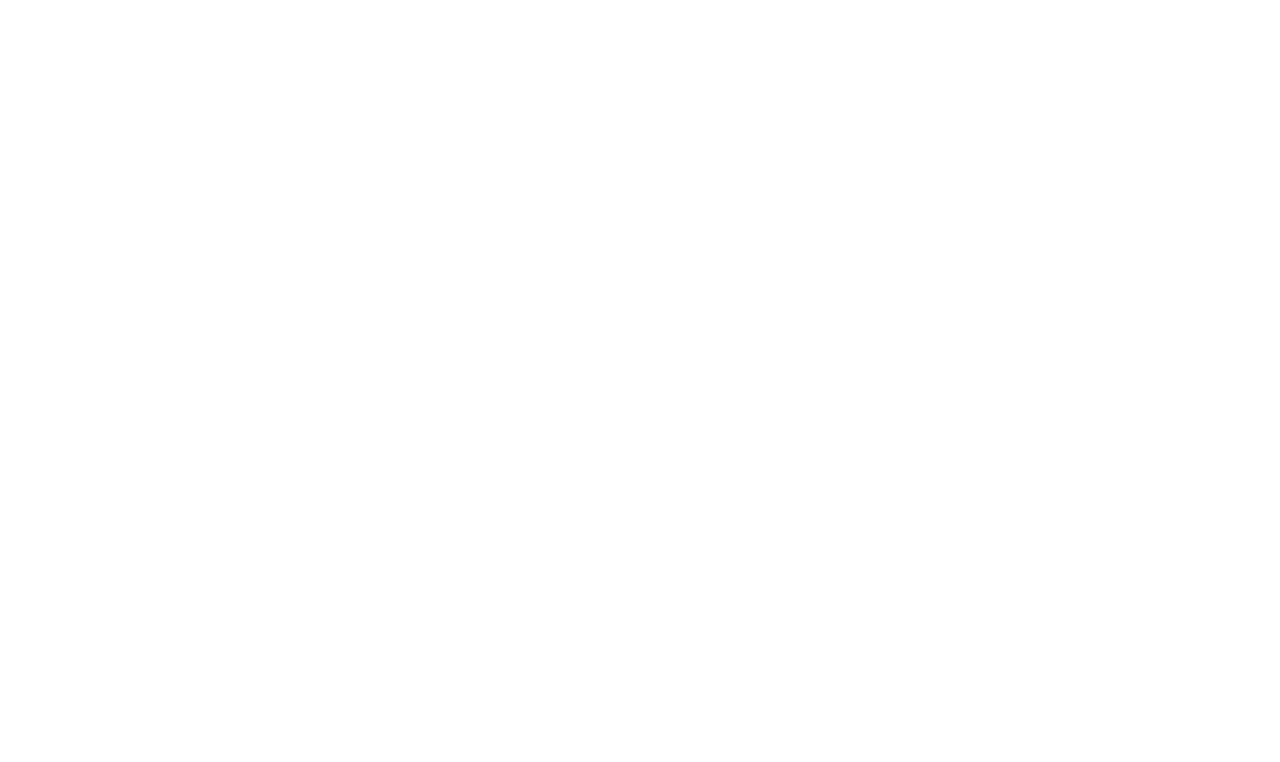
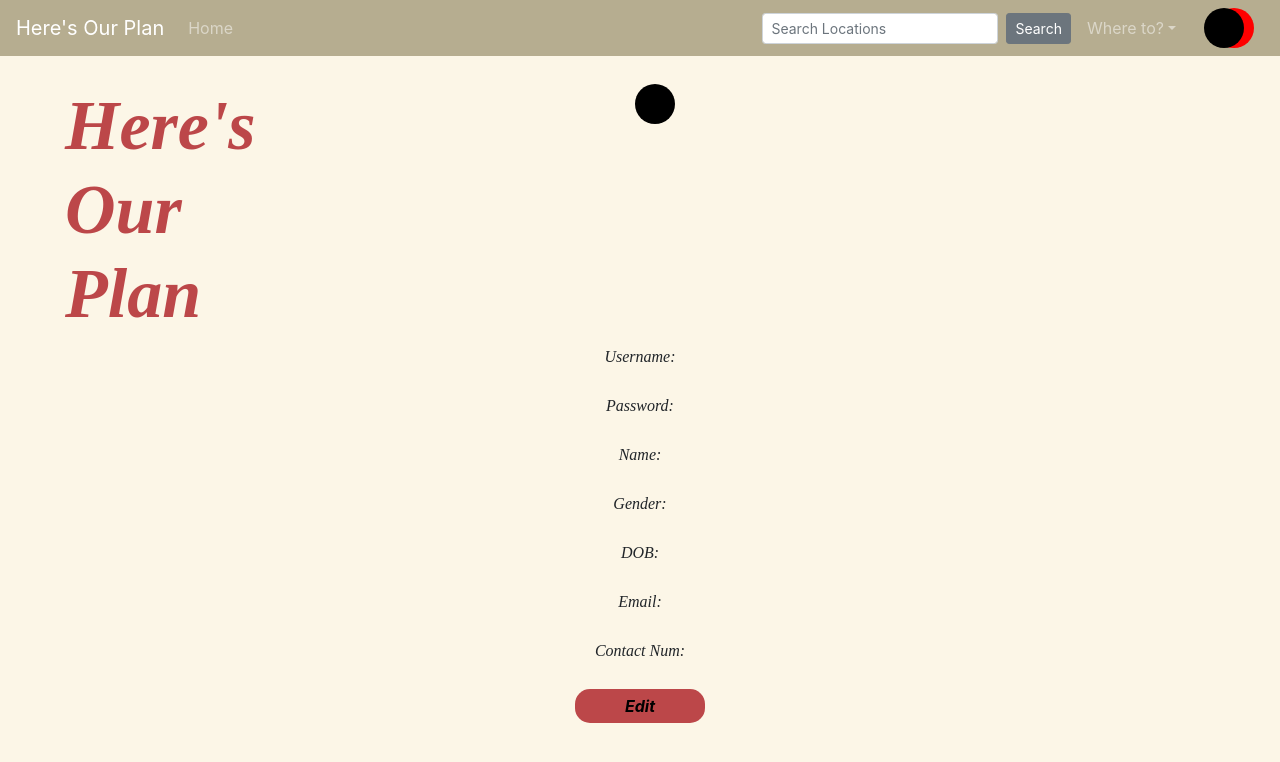
Before and after one commit to HeresOurPlan/frontend, a Nuxt app: page /profilePage in a window 1280 px wide. Before the commit this address had no page. Shown: the top 762 px of the page. Built offline with nearby package versions, Linux system fonts and the light colour scheme.

Commit message:
profilePage.vue
not finished

```diff
--- /dev/null
+++ b/pages/profilePage.vue
@@ -0,0 +1,101 @@
+<template>
+    <div>
+        <Navbar />
+            <h1 style="color: #BC4749; font-family: merriweather; font-size: 30px;
+            padding-top: 20px; padding-left: 175px; ">
+            </h1>
+        <b-container fluid>
+            <b-row>
+            <b-col>
+        <h1 style="color:#BC4749; font-family:merriweather; font-size: 70px; padding-left: 50px; text-align: left">
+        <strong>
+                <i>
+                    Here's<br>
+                    Our<br>
+                    Plan<br>
+                </i>
+            </strong>
+            </h1>
+            </b-col>
+            <b-col>
+                <div class="profileCircle"></div>
+            </b-col>
+            </b-row>
+        </b-container>
+
+
+        <b-container fluid>
+            <div class="profileDetails">
+                <i style = "font-family: merriweather;">Username:</i>
+                <br/><br/>
+                <i style = "font-family: merriweather;">Password:</i>
+                <br/><br/>
+                <i style = "font-family: merriweather;">Name:</i>
+                <br/><br/>
+                <i style = "font-family: merriweather;">Gender:</i>
+                <br/><br/>
+                <i style = "font-family: merriweather;">DOB:</i>
+                <br/><br/>
+                <i style = "font-family: merriweather;">Email:</i>
+                <br/><br/>
+                <i style = "font-family: merriweather;">Contact Num:</i>
+                <br/><br/>
+              <!-- placeholder in input should be current values in DB -->
+              <!-- cannot Align the input names in one column -->
+            </div>
+            <div class="buttonHolder">
+                <router-link to ="/profileEdit">
+                <input type='button' value = "Edit" style="color: black; font-weight: bold;" @click="submitForm">
+                </router-link>
+            </div>
+            <!-- cannot get edit text to change to white. -->
+        </b-container>
+    </div>
+
+
+</template>
+
+<script>
+import Navbar from "@/components/Navbar.vue";
+
+export default {
+  components: { Navbar },
+   }
+</script>
+
+<style>
+  body{
+    background-color: #FCF6E7;
+  }
+  input[type=button] {
+  background-color: #BC4749;
+  border: none;
+  color: white;
+  padding: 5px 50px;
+  text-decoration: none;
+  margin: 2px 1px;
+  cursor: pointer;
+  border-radius: 15px;
+  font-style: italic;
+  text-align: center;
+  }
+  .profileDetails{ text-align: center; }
+  .buttonHolder{ text-align: center; }
+
+.profileCircle{
+        position: relative;
+        /* top: 100%;
+        left: 100%; */
+        /* margin-top:-40px;
+        margin-left:-60px; */
+        width: 40px;
+        height: 40px;
+        -webkit-border-radius: 20px;
+        -moz-border-radius: 20px;
+        border-radius: 20px;
+        background: black;
+        transform: translateX(-20px);
+}
+</style>
+
+<!-- How to make it single page, have a layover to Confirm the edit, refer to figma -->
```
